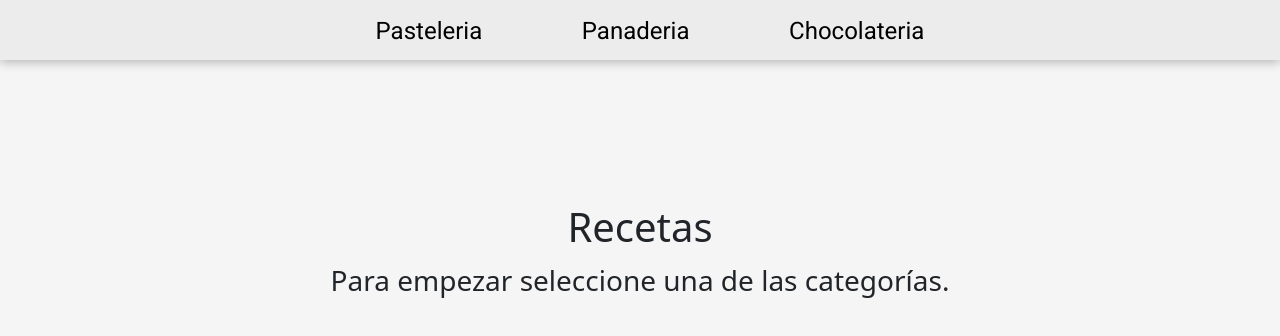
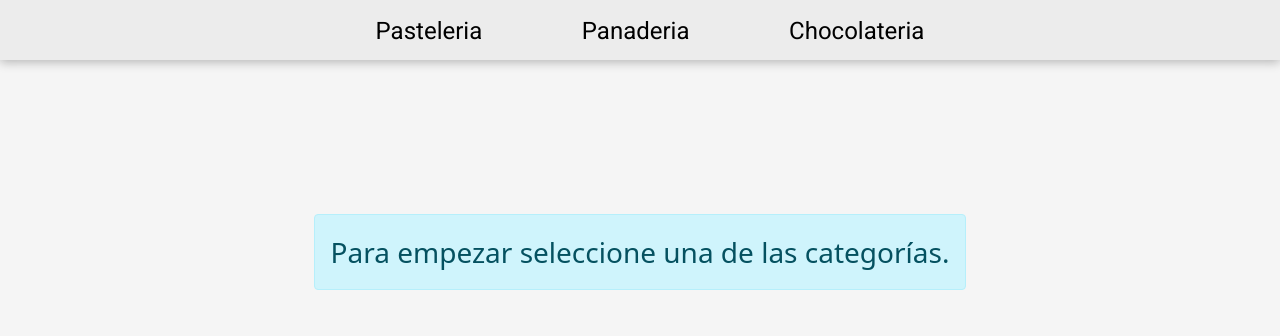
Before and after one commit to lucasmoauro/Recetas-React, a React (Create React App) app: page / in a window 1280 px wide. Shown: the top 336 px of the page. Built offline with nearby package versions, Linux system fonts and the light colour scheme.

Commit message:
Bugs arreglados

```diff
--- a/src/components/Search/Search.js
+++ b/src/components/Search/Search.js
@@ -1,15 +1,22 @@
-import { useContext } from "react";
+import { useContext, useEffect } from "react";
+import { useParams } from "react-router-dom";
 import { context } from "../../context/RecipeContext";
 import "../../styles/search.scss";
 
 export const Search = () => {
 	const { setSearch } = useContext(context);
 
+	const { id } = useParams();
+
 	const handleChange = (e) => {
 		e.preventDefault();
 		const query = e.target.value;
 		setSearch(query);
 	};
+
+	useEffect(() => {
+		setSearch("");
+	}, [id]);
 
 	return (
 		<div className="search-container">
@@ -21,6 +28,7 @@ export const Search = () => {
 				placeholder="Buscar receta..."
 				autoComplete="off"
 				onChange={handleChange}
+
 			/>
 		</div>
 	);
--- a/src/home/HomeScreen.js
+++ b/src/home/HomeScreen.js
@@ -4,8 +4,7 @@ const HomeScreen = () => {
 	return (
 		<div className="flex height-25">
 			<div>
-				<h1 className="text-center">Recetas</h1>
-				<p className="fs-3 text-last text-center">Para empezar seleccione una de las categorías.</p>
+				<p className="fs-3 text-last text-center alert alert-info">Para empezar seleccione una de las categorías.</p>
 			</div>
 		</div>
 	);
--- a/src/shared/ToTop.js
+++ b/src/shared/ToTop.js
@@ -6,7 +6,7 @@ export const ToTop = () => {
 	const [isVisible, setIsVisible] = useState(false);
 
 	const toggleVisibility = () => {
-		if (window.pageYOffset > 300) {
+		if (window.pageYOffset > 100) {
 			setIsVisible(true);
 		} else {
 			setIsVisible(false);
--- a/src/styles/recipe.scss
+++ b/src/styles/recipe.scss
@@ -68,7 +68,7 @@
 
 	@media screen and (min-width: $x-large) {
 		padding: 5px 5px;
-		width: 3%;
+		width: 4%;
 		top: 4rem;
 		left: 1rem;
 	}
--- a/src/styles/variables.scss
+++ b/src/styles/variables.scss
@@ -1,4 +1,4 @@
+$small: 576px;
+$medium: 768px;
 $large: 992px;
-$medium: 768px;
-$small: 576px;
 $x-large: 1200px;
```
Also changed, not shown: 1 other file (tests, documents, lock files or other folders).
